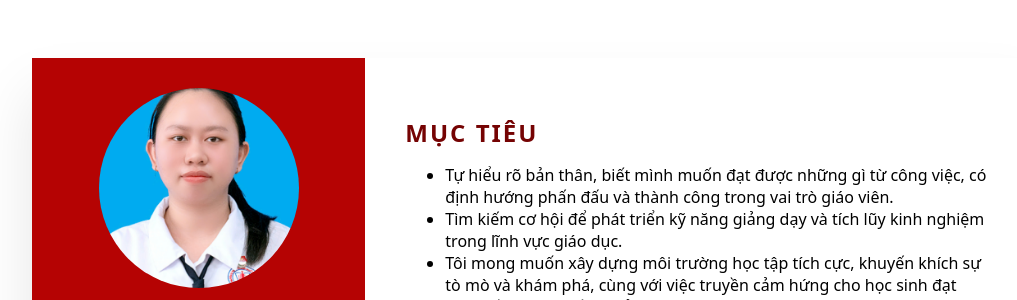
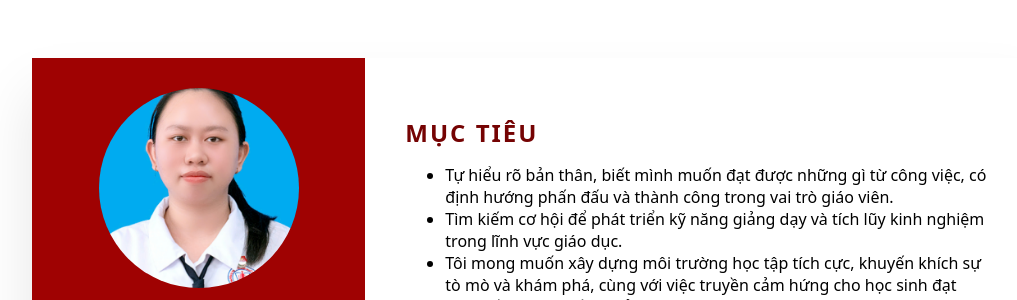
Before and after one commit to phamquyen2507/CV, a plain HTML site: page index.html in a window 1280 px wide. Shown: the top 300 px of the page, without its empty margins (108-1125 px from the left). Drawn offline with Linux system fonts and the light colour scheme.

Commit message:
Update style.css

```diff
--- a/style.css
+++ b/style.css
@@ -18,7 +18,7 @@ body{
 }
 .container .left-side{
     position: relative;
-    background: #b50303;
+    background: #9f0202;
     padding:30px;
 }
 .container .right-side{
```
